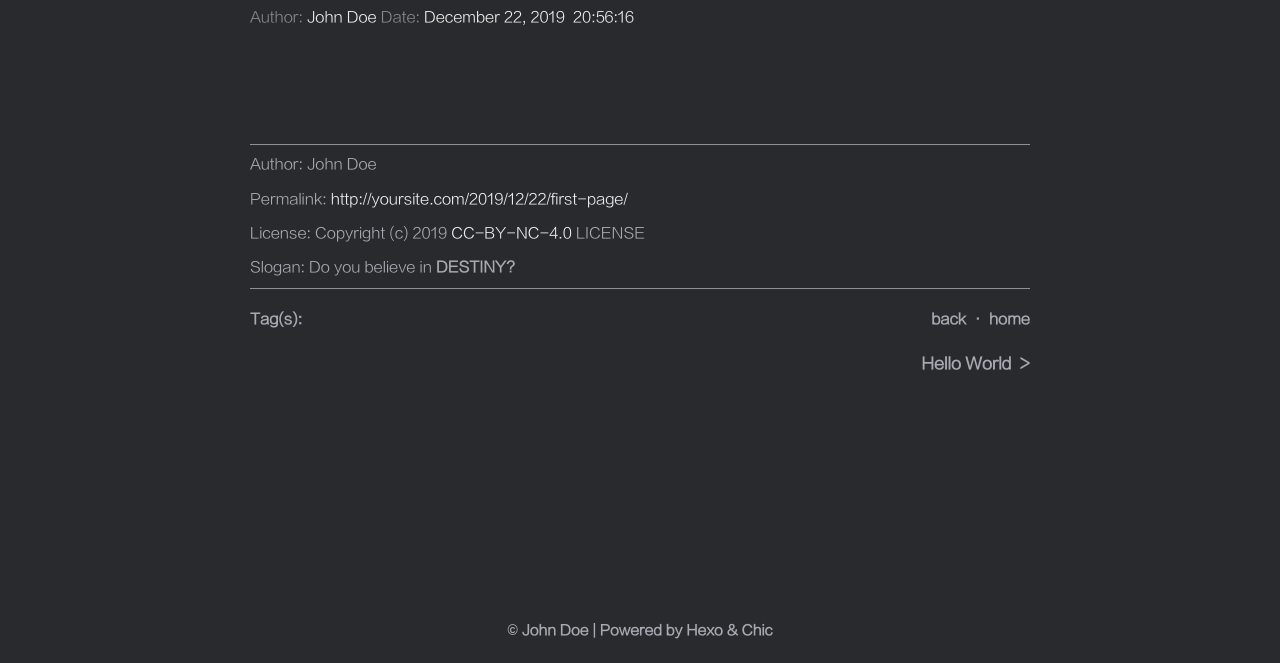
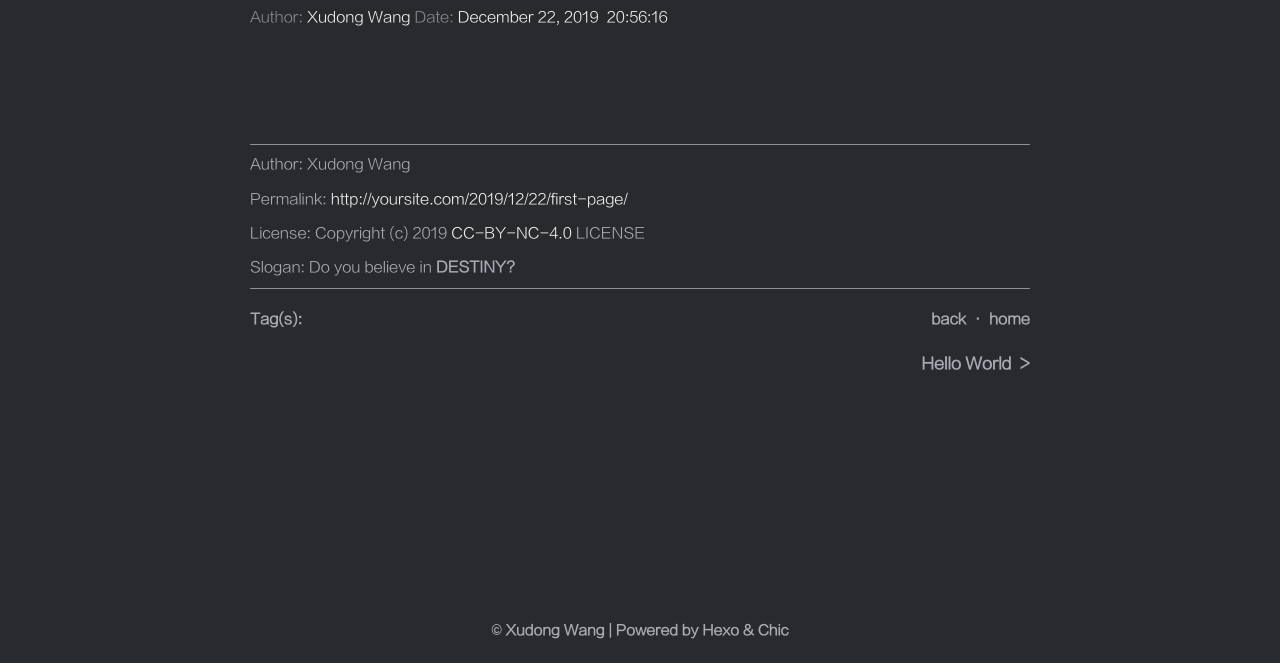
Before and after one commit to goXudongWang/goXudongWang.github.io, a plain HTML site: page 2019/12/22/first-page/index.html in a window 1280 px wide. Shown: the part 137-800 px from the top of the page. Drawn offline with Linux system fonts and the light colour scheme.

Commit message:
Site updated: 2019-12-22 22:15:49

```diff
--- a/2019/12/22/first-page/index.html
+++ b/2019/12/22/first-page/index.html
@@ -6,7 +6,7 @@
       content="width=device-width, initial-scale=1.0, maximum-scale=1.0, minimum-scale=1.0">
 <meta http-equiv="X-UA-Compatible" content="ie=edge">
 
-    <meta name="author" content="John Doe">
+    <meta name="author" content="Xudong Wang">
 
 
 
@@ -116,7 +116,7 @@
 
                 <div class="post-meta">
 
-                        Author: <a itemprop="author" rel="author" href="/">John Doe</a>
+                        Author: <a itemprop="author" rel="author" href="/">Xudong Wang</a>
 
 
 
@@ -138,7 +138,7 @@
 
                     <p class="copyright-item">
                         <span>Author:</span>
-                        <span>John Doe</span>
+                        <span>Xudong Wang</span>
                     </p>
 
 
@@ -189,7 +189,7 @@
         </div>
         <footer id="footer" class="footer">
     <div class="copyright">
-        <span>© John Doe | Powered by <a href="https://hexo.io" target="_blank">Hexo</a> & <a href="https://github.com/Siricee/hexo-theme-Chic" target="_blank">Chic</a></span>
+        <span>© Xudong Wang | Powered by <a href="https://hexo.io" target="_blank">Hexo</a> & <a href="https://github.com/Siricee/hexo-theme-Chic" target="_blank">Chic</a></span>
     </div>
 </footer>
 
```
Also changed, not shown: 2019/12/22/hello-world/index.html (+4 -4 lines), archives/2019/12/index.html (+2 -2 lines), archives/2019/index.html (+2 -2 lines), archives/index.html (+2 -2 lines), category/index.html (+2 -2 lines), index.html (+2 -2 lines), tag/index.html (+2 -2 lines).
